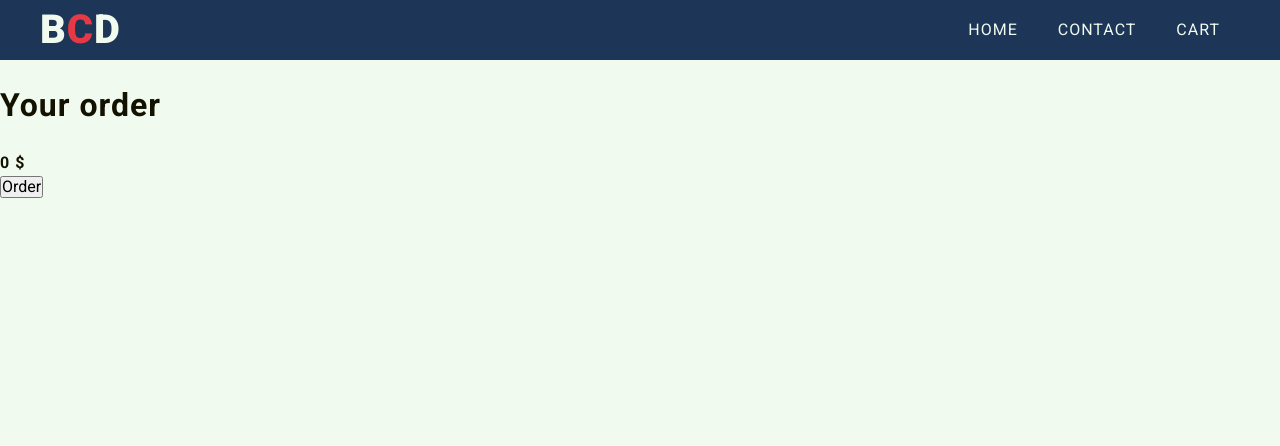
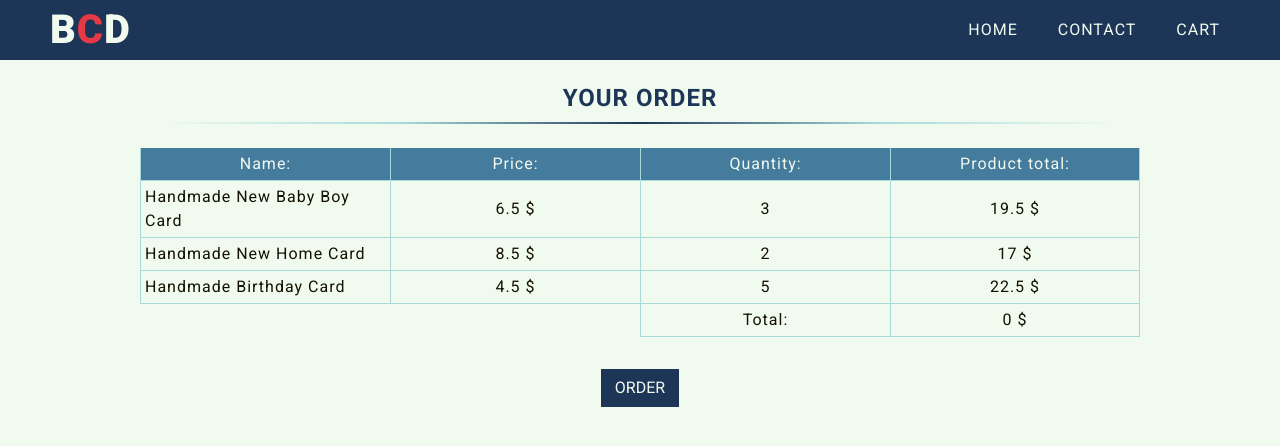
Before and after one commit to Zyar3k/online_shop_bcd--2022, a React (Create React App) app in the folder client/: page /summary in a window 1280 px wide. Shown: the top 446 px of the page. Built offline with nearby package versions, Linux system fonts and the light colour scheme.

Commit message:
Add styles to summary and totals

```diff
--- a/client/src/components/Cart/Cart.jsx
+++ b/client/src/components/Cart/Cart.jsx
@@ -3,39 +3,6 @@ import PageTitle from "../common/PageTitle/PageTitle";
 import CartItem from "./CartItem";
 
 import "./Cart.scss";
-
-const exampleArray = [
-  {
-    _id: "5e66549d1c9d440000b4c793",
-    tag: "",
-    name: "Handmade New Baby Boy Card",
-    description:
-      "Handmade It’s a Boy card. Each item attached on the card is hand cut, also “IT’S A Boy” is hand stamped. Card is finished with glitter washi tape. Left blank inside for your own personal message. Beautiful gift for a little Boy!",
-    price: 6.5,
-    img: "./images/img07.jpg",
-    quantity: 0,
-  },
-  {
-    _id: "5e6654551c9d440000b4c791",
-    tag: "last one",
-    name: "Handmade New Home Card",
-    description:
-      "Handmade New Home card with wooden house embellishment and ribbon. “New Home” and “congratulations” is hand stamped. Left blank inside for your own personal message. Perfect card for a friends and family!",
-    price: 8.5,
-    img: "./images/img05.jpg",
-    quantity: 0,
-  },
-  {
-    _id: "5e66547b1c9d440000b4c792",
-    tag: "last one",
-    name: "Handmade Birthday Card",
-    description:
-      "Handmade Birthday Card. Each letter is hand cut, glued on rectangle and attached by foam pads on cute pattern base. Finished with a small button. The cards size is 4inch x 4inch (Each card come with matching envelope and envelope cello bag)",
-    price: 4.5,
-    img: "./images/img06.jpg",
-    quantity: 0,
-  },
-];
 
 const Cart = (props) => {
   const {
--- a/client/src/components/Header/Header.scss
+++ b/client/src/components/Header/Header.scss
@@ -20,6 +20,7 @@
     display: flex;
     align-items: center;
     justify-content: start;
+    padding-left: 10px;
     a {
       color: $color-background-white;
       font-size: 40px;
--- a/client/src/pages/Summary/Summary.jsx
+++ b/client/src/pages/Summary/Summary.jsx
@@ -1,4 +1,40 @@
 import { useNavigate } from "react-router-dom";
+import PageTitle from "../../components/common/PageTitle/PageTitle";
+
+import "./Summary.scss";
+
+const exampleArray = [
+  {
+    _id: "5e66549d1c9d440000b4c793",
+    tag: "",
+    name: "Handmade New Baby Boy Card",
+    description:
+      "Handmade It’s a Boy card. Each item attached on the card is hand cut, also “IT’S A Boy” is hand stamped. Card is finished with glitter washi tape. Left blank inside for your own personal message. Beautiful gift for a little Boy!",
+    price: 6.5,
+    img: "./images/img07.jpg",
+    quantity: 3,
+  },
+  {
+    _id: "5e6654551c9d440000b4c791",
+    tag: "last one",
+    name: "Handmade New Home Card",
+    description:
+      "Handmade New Home card with wooden house embellishment and ribbon. “New Home” and “congratulations” is hand stamped. Left blank inside for your own personal message. Perfect card for a friends and family!",
+    price: 8.5,
+    img: "./images/img05.jpg",
+    quantity: 2,
+  },
+  {
+    _id: "5e66547b1c9d440000b4c792",
+    tag: "last one",
+    name: "Handmade Birthday Card",
+    description:
+      "Handmade Birthday Card. Each letter is hand cut, glued on rectangle and attached by foam pads on cute pattern base. Finished with a small button. The cards size is 4inch x 4inch (Each card come with matching envelope and envelope cello bag)",
+    price: 4.5,
+    img: "./images/img06.jpg",
+    quantity: 5,
+  },
+];
 
 const Summary = (props) => {
   const { cart, total, clearCart } = props;
@@ -10,17 +46,56 @@ const Summary = (props) => {
   };
 
   return (
-    <div>
-      <h1>Your order</h1>
-      {cart.map((product) => (
-        <li key={product._id}>
-          <span>{product.name}</span>
-          <span> - {product.quantity}</span>
-        </li>
-      ))}
-      <h4>{total} $</h4>
-      <button onClick={handleOrder}>Order</button>
-    </div>
+    <section className="container">
+      <PageTitle>Your order</PageTitle>
+      <div className="table-container" role="table" aria-label="Destinations">
+        <div className="flex-table " role="rowgroup">
+          <div className="flex-row first" role="columnheader">
+            Name:
+          </div>
+          <div className="flex-row" role="columnheader">
+            Price:
+          </div>
+          <div className="flex-row" role="columnheader">
+            Quantity:
+          </div>
+          <div className="flex-row" role="columnheader">
+            Product total:
+          </div>
+        </div>
+        {exampleArray.map((product) => (
+          <div key={product._id} className="flex-table " role="rowgroup">
+            <div className="flex-row rowspan first" role="cell">
+              {product.name}
+            </div>
+            <div className="flex-row" role="cell">
+              {product.price} $
+            </div>
+            <div className="flex-row" role="cell">
+              {product.quantity}
+            </div>
+            <div className="flex-row" role="cell">
+              {product.price * product.quantity} $
+            </div>
+          </div>
+        ))}
+        <div className="flex-table" role="rowgroup">
+          <div className="flex-row" role="cell"></div>
+          <div className="flex-row" role="cell"></div>
+          <div className="flex-row" role="cell">
+            Total:
+          </div>
+          <div className="flex-row" role="cell">
+            {total} $
+          </div>
+        </div>
+      </div>
+      <div className="summaryActions">
+        <button className="btn btn__success" onClick={handleOrder}>
+          Order
+        </button>
+      </div>
+    </section>
   );
 };
 
--- /dev/null
+++ b/client/src/pages/Summary/Summary.scss
@@ -0,0 +1,48 @@
+@import "../../styles/global.scss";
+
+.table-container {
+  display: block;
+  margin: 2em auto;
+  width: 90%;
+  max-width: 1000px;
+}
+
+.flex-table {
+  display: flex;
+  flex-flow: row wrap;
+  :last-child {
+    border-right: solid 1px $color-lighter;
+  }
+
+  &:last-of-type {
+    :nth-child(1),
+    :nth-child(2) {
+      border: none;
+    }
+  }
+  &:first-of-type .flex-row {
+    background: $color-blue-lighter;
+    color: $color-background-white;
+  }
+}
+
+.flex-row {
+  width: calc(100% / 4);
+  display: flex;
+  align-items: center;
+  justify-content: center;
+  border-left: solid 1px $color-lighter;
+  padding: 4px;
+  border-bottom: solid 1px $color-lighter;
+}
+
+.rowspan {
+  align-items: flex-start;
+  justify-content: start;
+  flex: 2;
+}
+
+.summaryActions {
+  display: flex;
+  justify-content: center;
+}
--- a/client/src/pages/Totals/Totals.jsx
+++ b/client/src/pages/Totals/Totals.jsx
@@ -1,17 +1,21 @@
 import { useNavigate } from "react-router-dom";
+import PageTitle from "../../components/common/PageTitle/PageTitle";
+
+import "./Totals.scss";
 
 const Totals = () => {
   const navigate = useNavigate();
   return (
-    <>
-      <p>
-        Lorem ipsum, dolor sit amet consectetur adipisicing elit. Itaque alias
-        aspernatur mollitia doloremque earum commodi culpa, provident omnis
-        maxime tempora voluptatibus veniam ipsa in consectetur quas rem vero
-        esse repudiandae?
-      </p>
-      <button onClick={() => navigate("/")}>Back to shop</button>
-    </>
+    <section className="totals container">
+      <PageTitle>Thank you!</PageTitle>
+      <h2 className="totals__thanks">
+        Thank you. We hope your experience was awesome and we can’t wait to see
+        you again soon.
+      </h2>
+      <button className="btn btn__back" onClick={() => navigate("/")}>
+        Back to shop
+      </button>
+    </section>
   );
 };
 
--- /dev/null
+++ b/client/src/pages/Totals/Totals.scss
@@ -0,0 +1,21 @@
+@import "../../styles/global.scss";
+
+.totals {
+  display: flex;
+  flex-direction: column;
+  justify-content: center;
+  align-items: center;
+  text-align: center;
+
+  &__thanks {
+    margin: 30px 0;
+    padding: 10px;
+    font-size: 1.5em;
+    font-weight: 900;
+    color: $color-blue;
+  }
+
+  .btn {
+    margin: 30px 0;
+  }
+}
```
